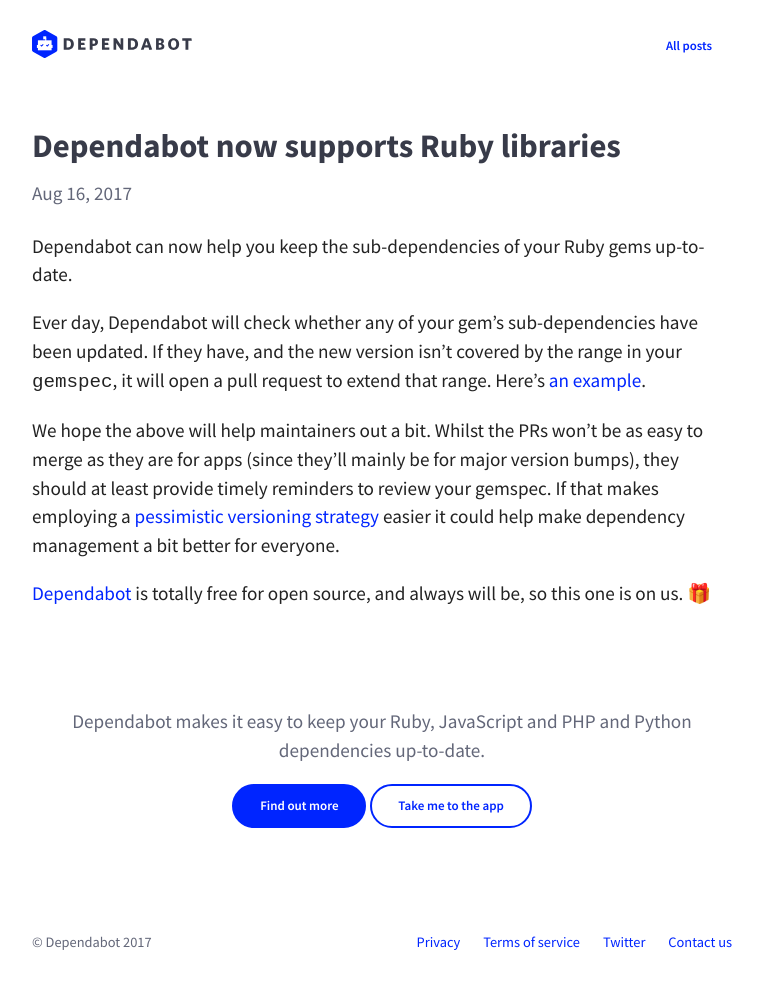
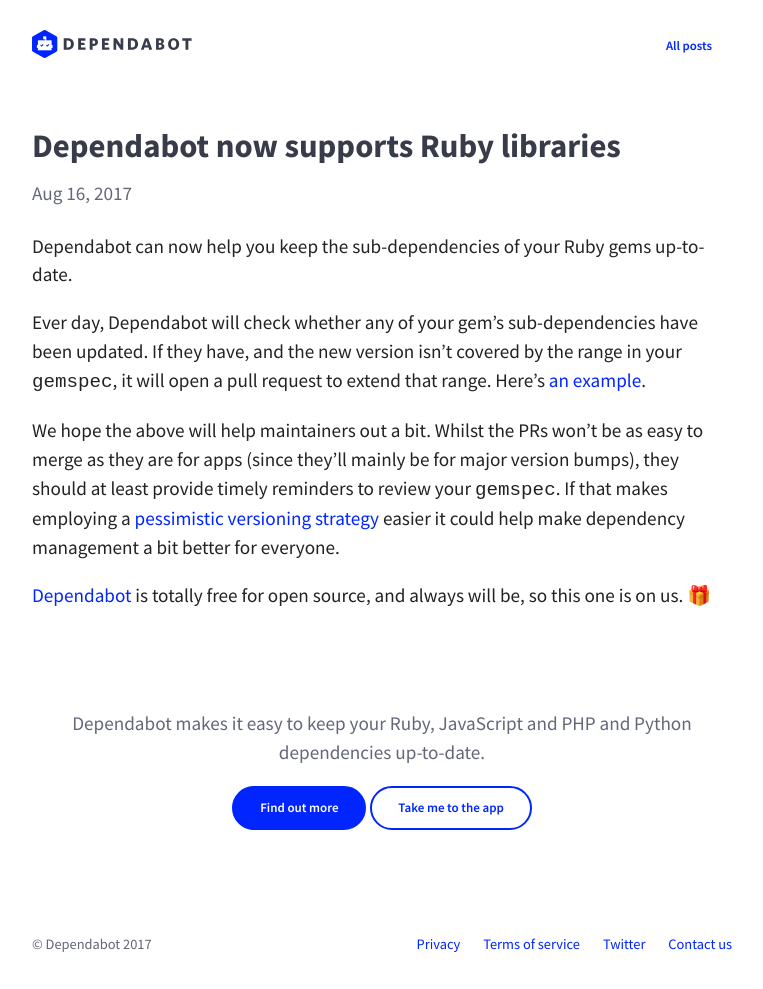
Before and after one commit to desenvolvedorIcotrade/App.bot, a Jekyll site: the page built from blog/_posts/2017-08-16-dependabot-now-supports-ruby-libraries.md, in a window 1280 px wide. Shown: the whole page, without its empty margins (258-1021 px from the left). Built offline with Jekyll 4.4.1, drawn with Linux system fonts in a browser that asks for light colours; nearby versions of some CDN libraries.

Commit message:
Code quotes

```diff
--- a/blog/_posts/2017-08-16-dependabot-now-supports-ruby-libraries.md
+++ b/blog/_posts/2017-08-16-dependabot-now-supports-ruby-libraries.md
@@ -14,7 +14,7 @@
 
 We hope the above will help maintainers out a bit. Whilst the PRs won't be as
 easy to merge as they are for apps (since they'll mainly be for major version
-bumps), they should at least provide timely reminders to review your gemspec.
+bumps), they should at least provide timely reminders to review your `gemspec`.
 If that makes employing a [pessimistic versioning strategy][pessimistic-blog-post]
 easier it could help make dependency management a bit better for everyone.
 
```
